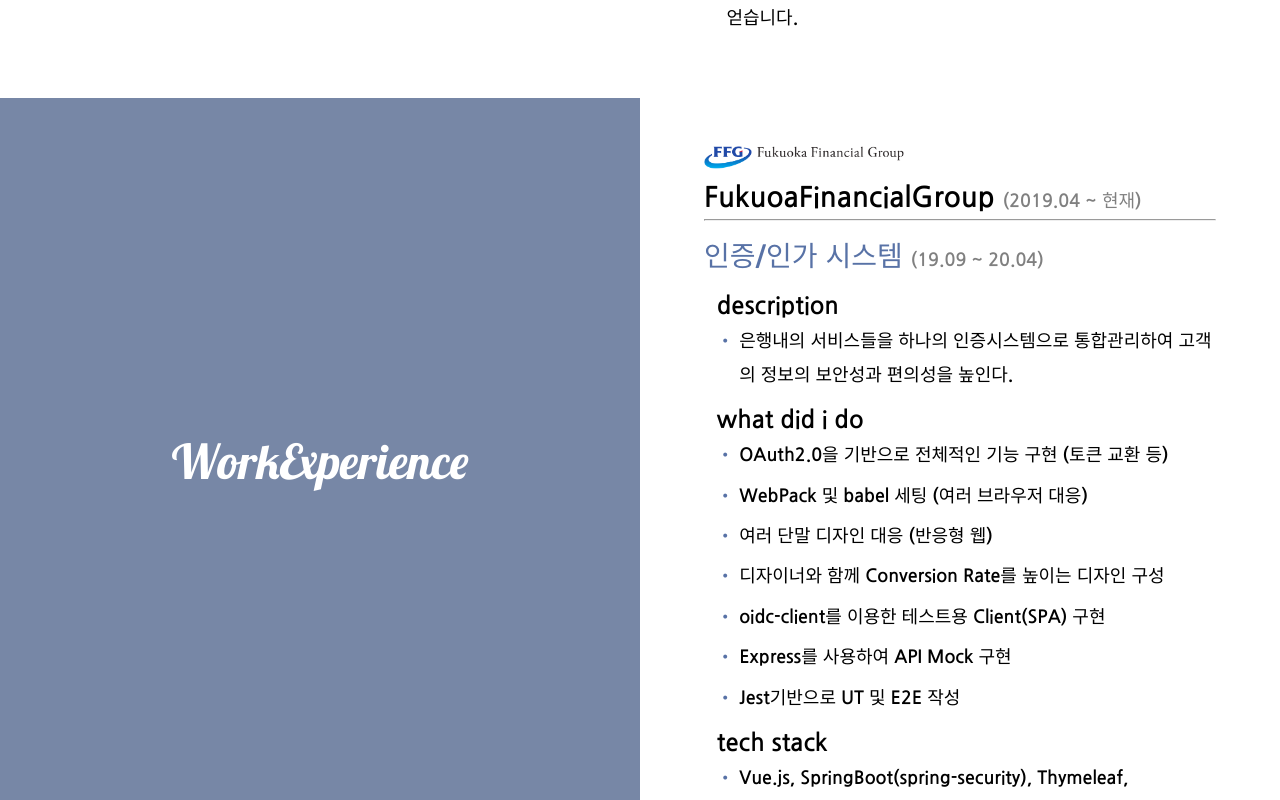
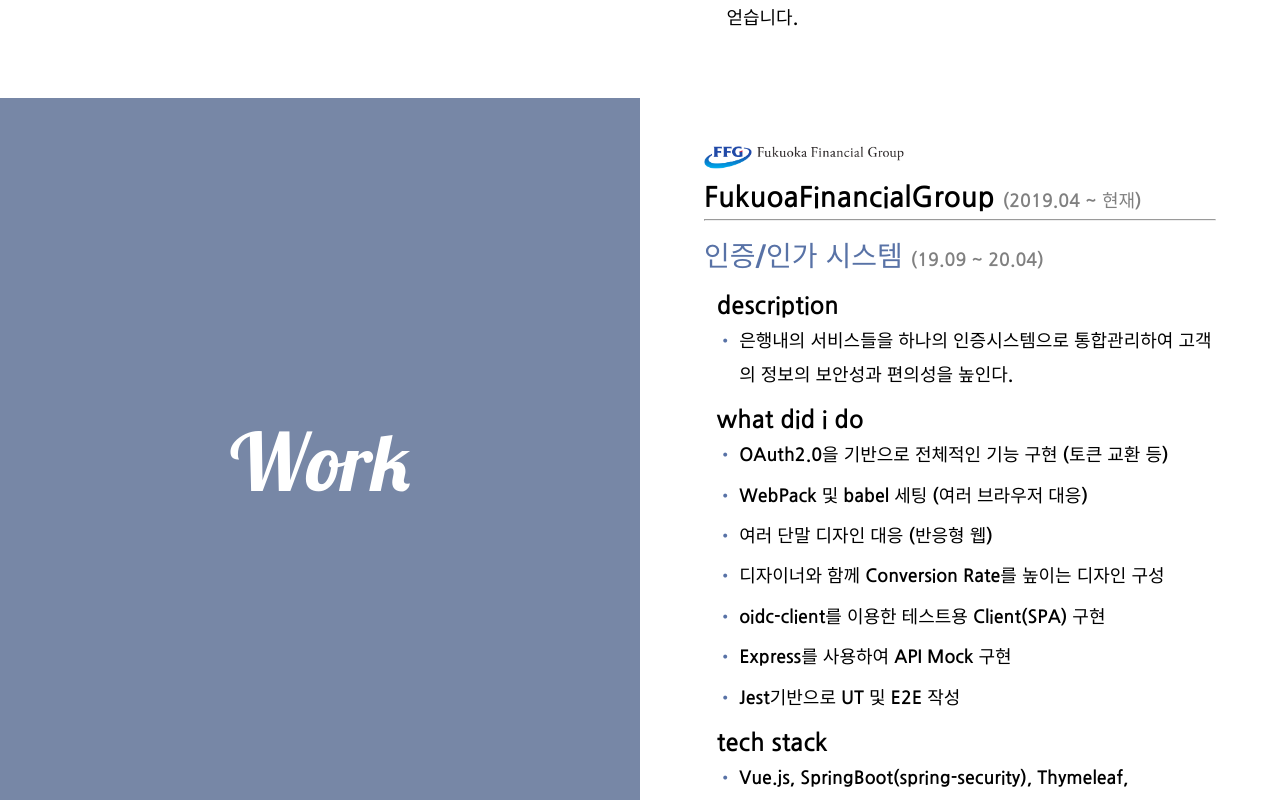
Before and after one commit to deokgoo/react-resume, a React (Create React App) app: page / in a window 1280 px wide. Shown: the part 1620-2420 px from the top of the page. Built offline with nearby package versions, Linux system fonts and the light colour scheme; some icons are missing.

Commit message:
fix: readability - left layout

```diff
--- a/src/components/layout/layout.module.scss
+++ b/src/components/layout/layout.module.scss
@@ -27,7 +27,7 @@
     justify-content: center;
     align-items: center;
     flex: 1 1 90%;
-    font-size: $font-large;
+    font-size: $font-extra_large;
     font-family: 'Lobster', cursive;
   }
   .navi {
--- a/src/components/work-experience-section/index.ts
+++ b/src/components/work-experience-section/index.ts
@@ -3,7 +3,7 @@
 import styles from './work-experience-section.module.scss';
 
 const workExperienceStyle: cardType = {
-  title: 'WorkExperience',
+  title: 'Work',
   cardStyle: {
     background: styles.card__background,
     titleColor: styles.card__title,
```
